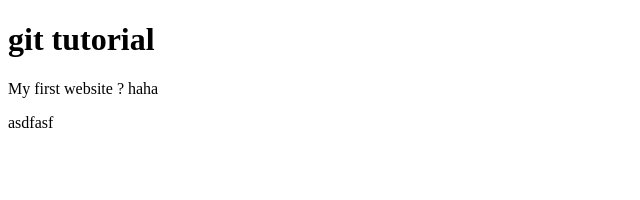
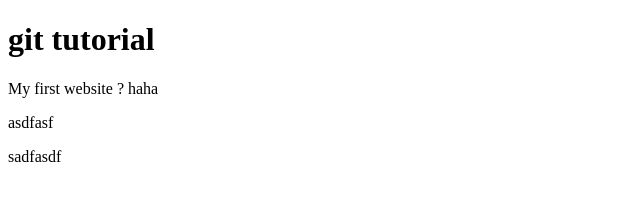
Before and after one commit to Yooung-Gi/git-practice, a plain HTML site: page index.html in a window 1280 px wide. Shown: the full height of the page, 0-640 px from the left. Drawn offline with Linux system fonts and the light colour scheme.

Commit message:
I have added a new paragraph

```diff
--- a/index.html
+++ b/index.html
@@ -10,5 +10,6 @@
     <h1>git tutorial</h1>
     <p>My first website ? haha</p>
     <p>asdfasf</p>
+    <p>sadfasdf</p>
 </body>
 </html>
```
